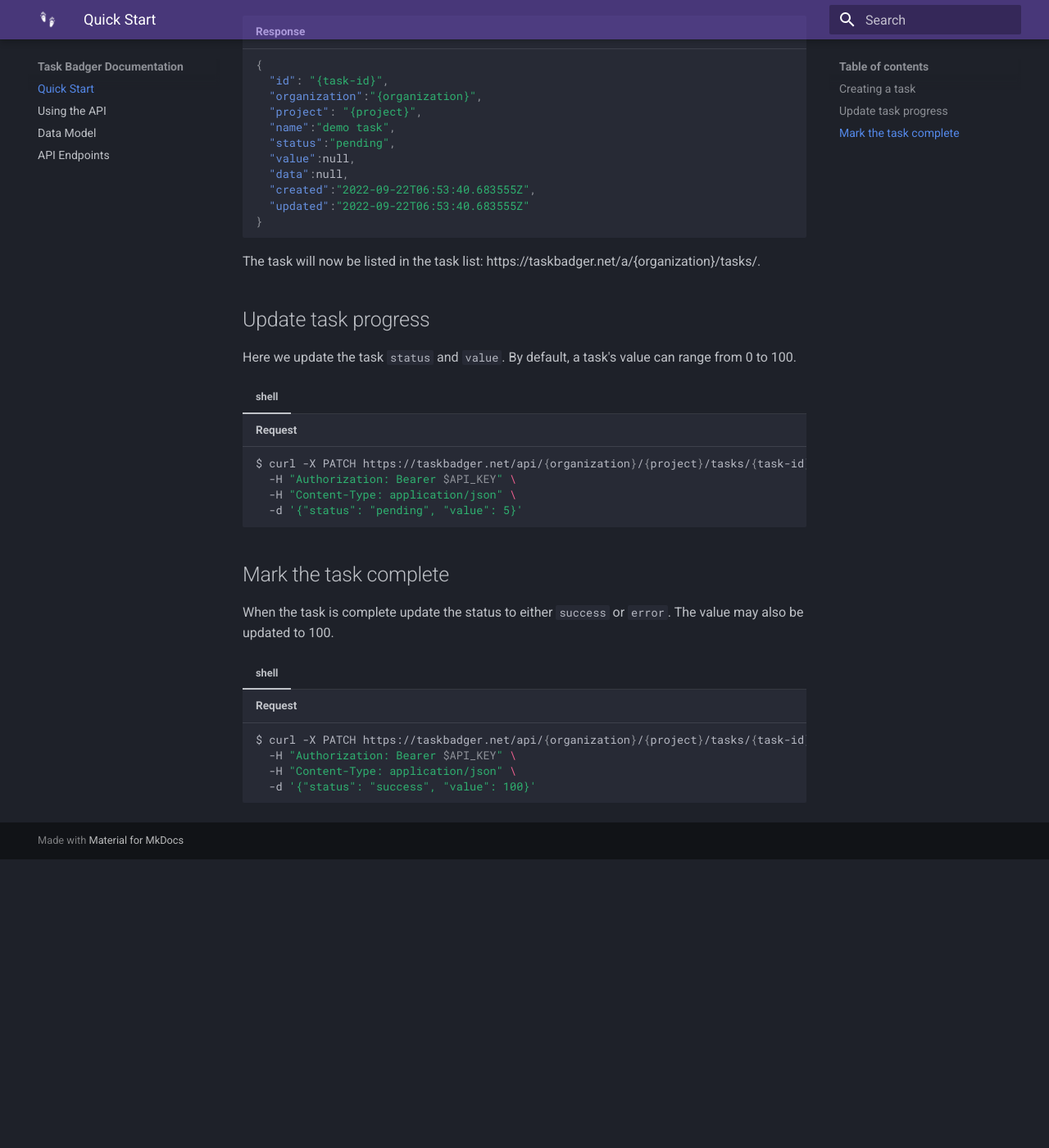
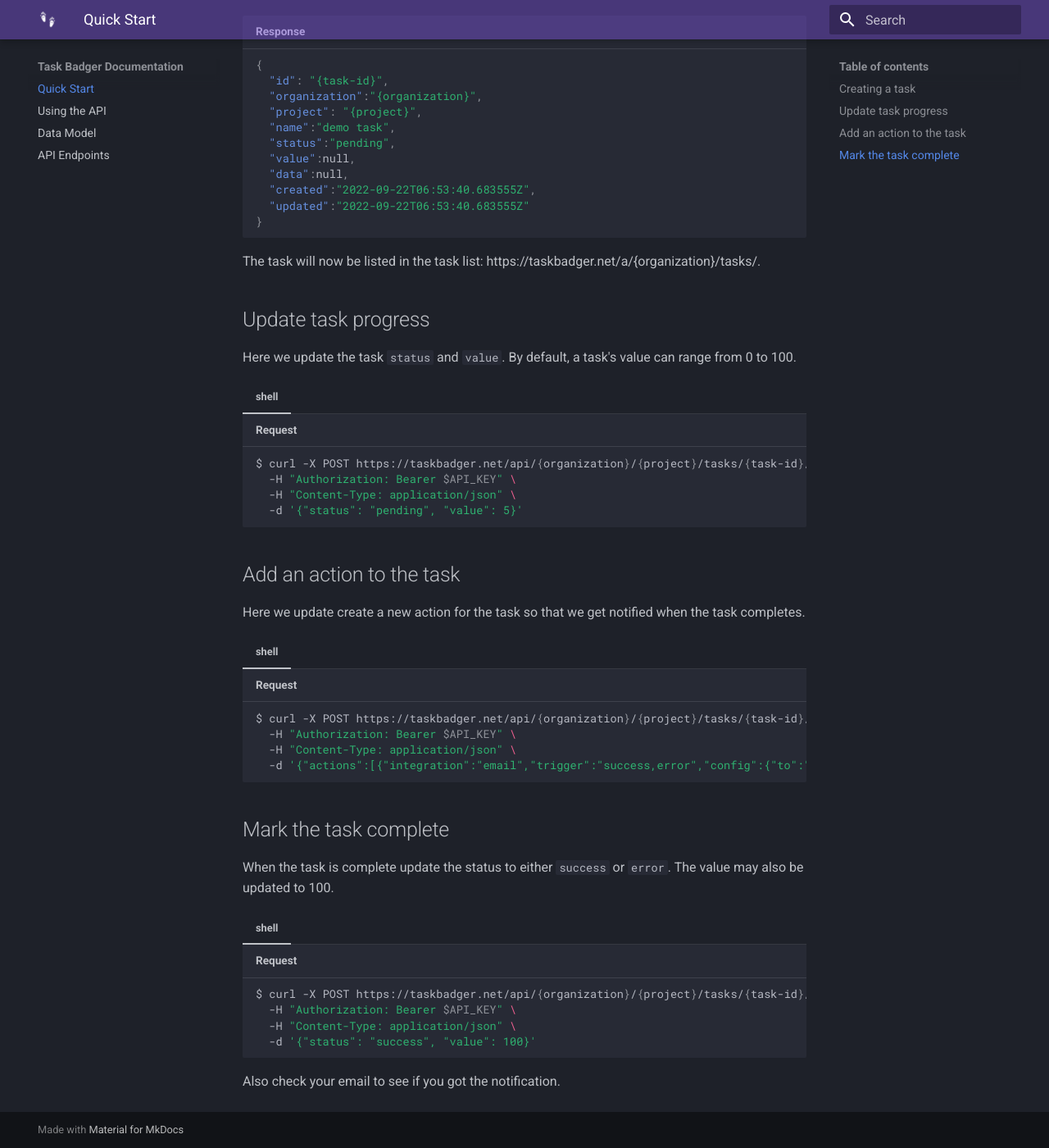
Before and after one commit to taskbadger/taskbadger-docs, an MkDocs documentation site: the page built from docs/index.md, in a window 1280 px wide and 1400 px high, scrolled down 514 px. Shown: the whole window at 82% size. Built offline with MkDocs 1.6.1 and Material for MkDocs 9.7.7, drawn with Linux system fonts in a browser that asks for light colours; before the commit the page ends 1562 px from its top, so only the background shows below that.

Commit message:
add action to quickstart

````diff
--- a/docs/index.md
+++ b/docs/index.md
@@ -45,10 +45,23 @@
 === "shell"
 
     ```shell title="Request"
-    $ curl -X PATCH https://taskbadger.net/api/{organization}/{project}/tasks/{task-id} \
+    $ curl -X POST https://taskbadger.net/api/{organization}/{project}/tasks/{task-id}/ \
       -H "Authorization: Bearer $API_KEY" \
       -H "Content-Type: application/json" \
       -d '{"status": "pending", "value": 5}'
+    ```
+
+## Add an action to the task
+
+Here we update create a new action for the task so that we get notified when the task completes.
+
+=== "shell"
+
+    ```shell title="Request"
+    $ curl -X POST https://taskbadger.net/api/{organization}/{project}/tasks/{task-id}/ \
+      -H "Authorization: Bearer $API_KEY" \
+      -H "Content-Type: application/json" \
+      -d '{"actions":[{"integration":"email","trigger":"success,error","config":{"to":"me@example.com"}}]}'
     ```
 
 ## Mark the task complete
@@ -59,8 +72,9 @@
 === "shell"
 
     ```shell title="Request"
-    $ curl -X PATCH https://taskbadger.net/api/{organization}/{project}/tasks/{task-id} \
+    $ curl -X POST https://taskbadger.net/api/{organization}/{project}/tasks/{task-id}/ \
       -H "Authorization: Bearer $API_KEY" \
       -H "Content-Type: application/json" \
       -d '{"status": "success", "value": 100}'
     ```
+Also check your email to see if you got the notification.
````
